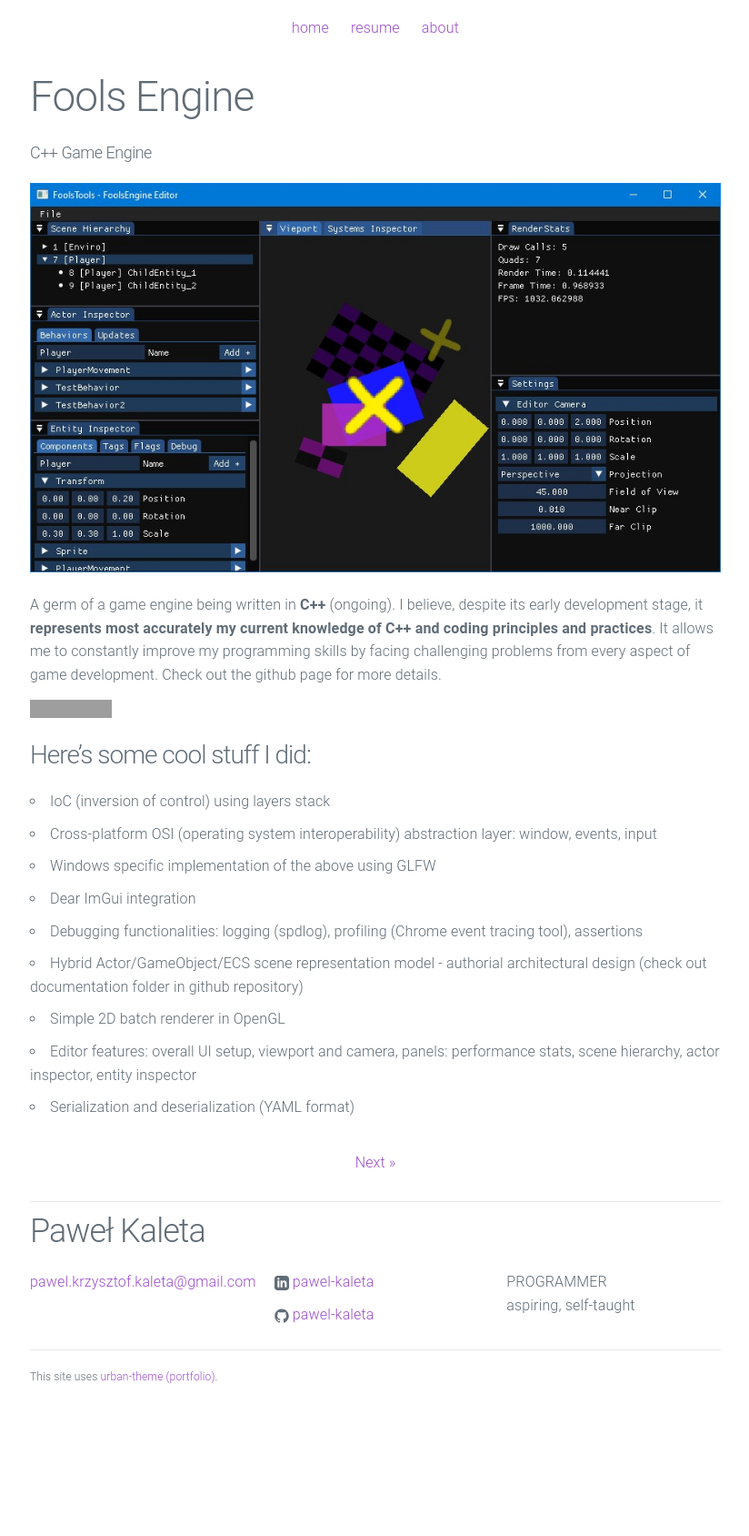
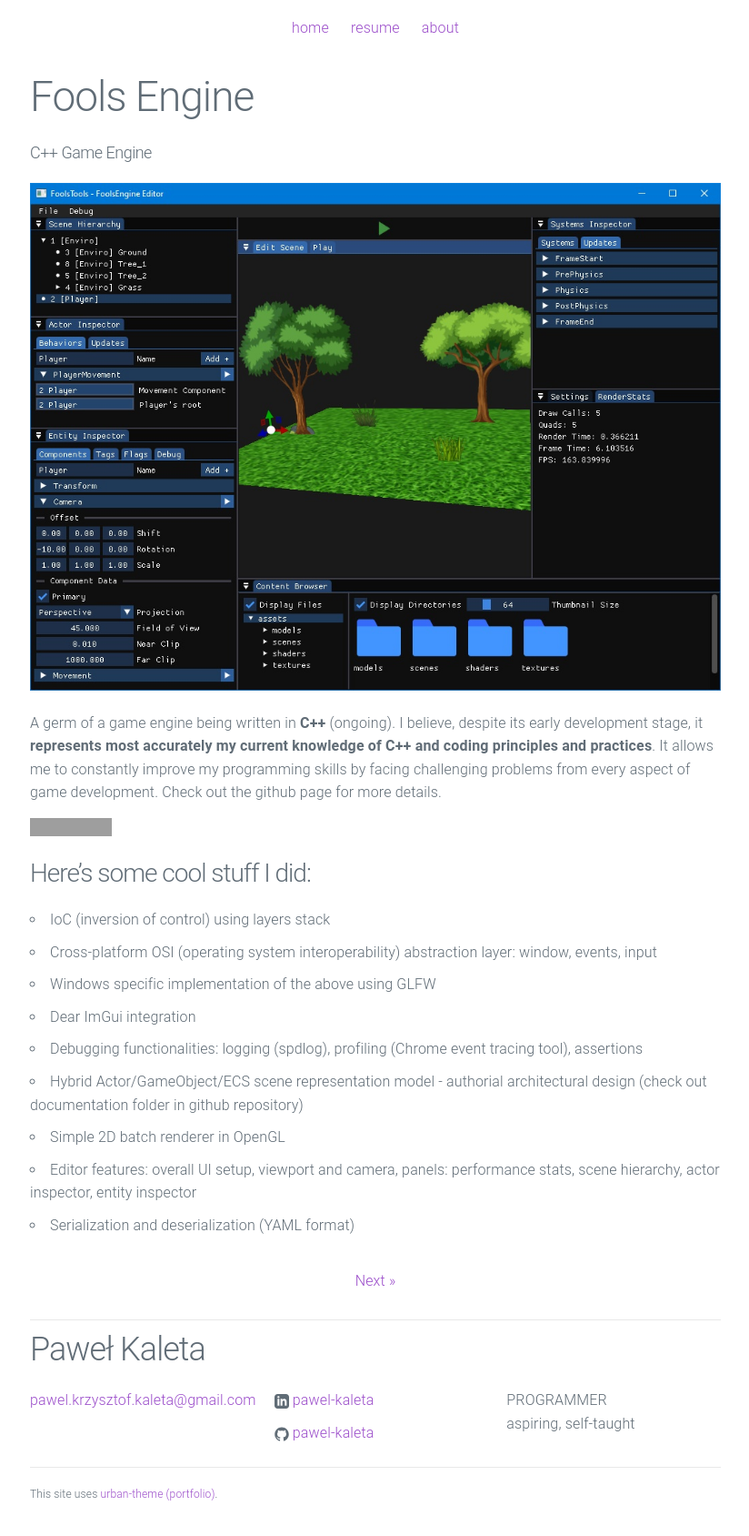
Before and after one commit to pawel-kaleta/pawel-kaleta.github.io, a Jekyll site: the page built from _posts/2024-01-14-Fools-Engine.md, in a window 1280 px wide. Shown: the whole page at 91% size, without its empty margins (227-1051 px from the left). Built offline with Jekyll 4.4.1, drawn with Linux system fonts in a browser that asks for light colours; before the commit the page ends 1558 px from its top, so only the background shows below that; grey boxes are pictures that could not be loaded.

Commit message:
Update 2024-01-14-Fools-Engine.md

```diff
--- a/_posts/2024-01-14-Fools-Engine.md
+++ b/_posts/2024-01-14-Fools-Engine.md
@@ -3,10 +3,10 @@ layout: post
 title:  "Fools Engine"
 summary: "C++ Game Engine"
 date:   2022-10-09 15:39:40
-preview: /assets/FoolsEngine.jpg
+preview: /assets/FoolsTools.jpg
 ---
 
-![Picture 1](/assets/FoolsEngine.jpg)
+![Picture 1](/assets/FoolsTools.jpg)
 
 A germ of a game engine being written in **C++** (ongoing). I believe, despite its early development stage, it **represents most accurately my current knowledge of C++ and coding principles and practices**. It allows me to constantly improve my programming skills by facing challenging problems from every aspect of game development.
 Check out the github page for more details.
```
